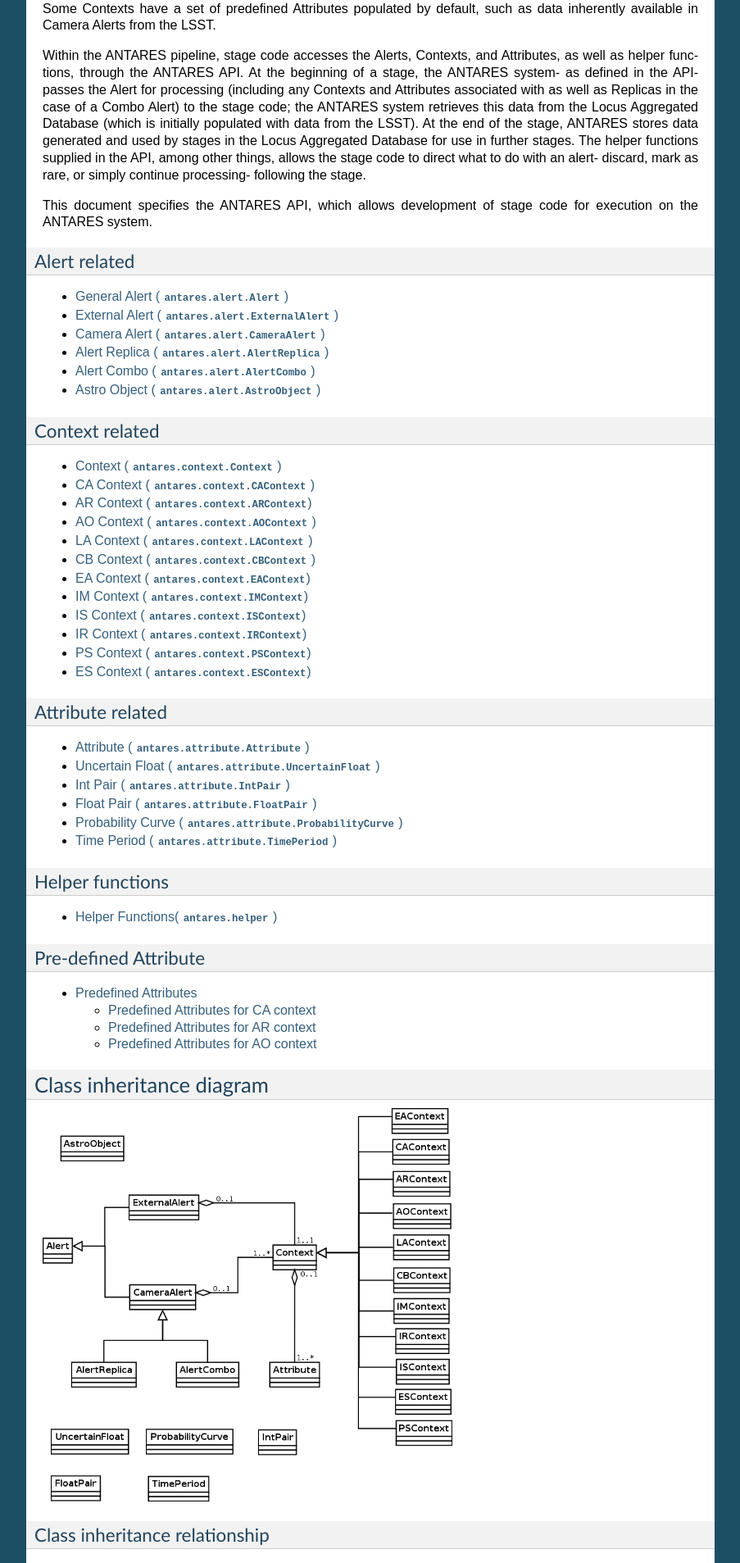
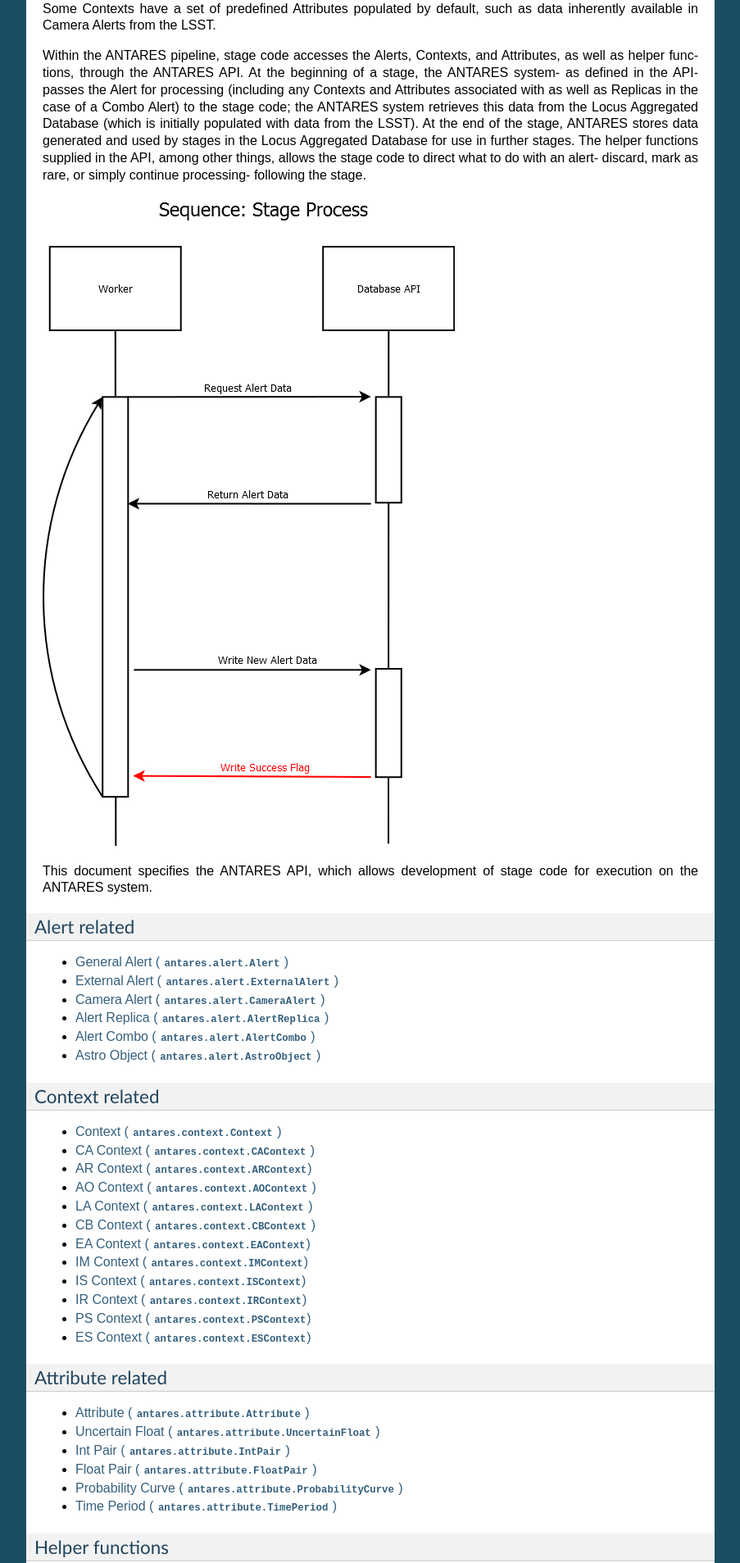
Before and after one commit to AzNOAOTares/antares-base, a Sphinx documentation site: the page built from doc/source/index.rst, in a window 1280 px wide. Shown: the part 768-2675 px from the top of the page at 82% size, without its empty margins (198-1101 px from the left). Built offline with Sphinx 7.4.7, drawn with Linux system fonts in a browser that asks for light colours.

Commit message:
Newly generated docs

```diff
--- a/doc/source/index.rst
+++ b/doc/source/index.rst
@@ -23,6 +23,8 @@
 Data for processing is located in the Alert object(s).  Each Alert object organizes its data in Contexts and Attributes.  Alerts have Contexts, which in turn have Attributes.  Contexts allow for categorical organization of data; to illustrate, the Camera Alert context holds data related to the brightness of a Camera Alert and the Astro Object context holds currently known data (such as color intensity) regarding the Astro Object in question.  These Contexts hold any number of Attributes, which are variables generated by and/or used in the stage processing.  Some Contexts have a set of predefined Attributes populated by default, such as data inherently available in Camera Alerts from the LSST.
 
 Within the ANTARES pipeline, stage code accesses the Alerts, Contexts, and Attributes, as well as helper functions, through the ANTARES API.  At the beginning of a stage, the ANTARES system- as defined in the API- passes the Alert for processing (including any Contexts and Attributes associated with as well as Replicas in the case of a Combo Alert) to the stage code; the ANTARES system retrieves this data from the Locus Aggregated Database (which is initially populated with data from the LSST).  At the end of the stage, ANTARES stores data generated and used by stages in the Locus Aggregated Database for use in further stages.  The helper functions supplied in the API, among other things, allows the stage code to direct what to do with an alert- discard, mark as rare, or simply continue processing- following the stage.
+
+.. image:: ./_static/api_processing.png
 
 This document specifies the ANTARES API, which allows development of stage code for execution on the ANTARES system.
 
```
Also changed, not shown: doc/source/_static/api_processing.png (added).
